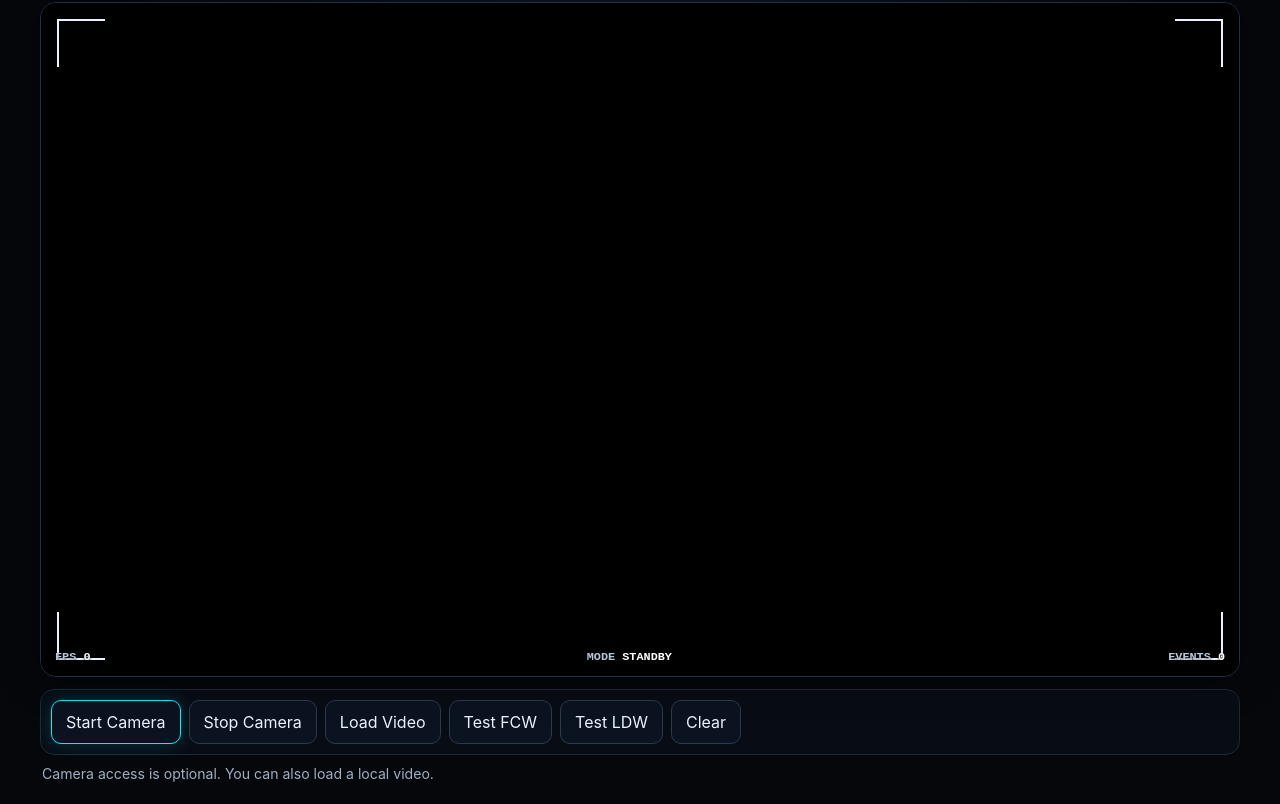
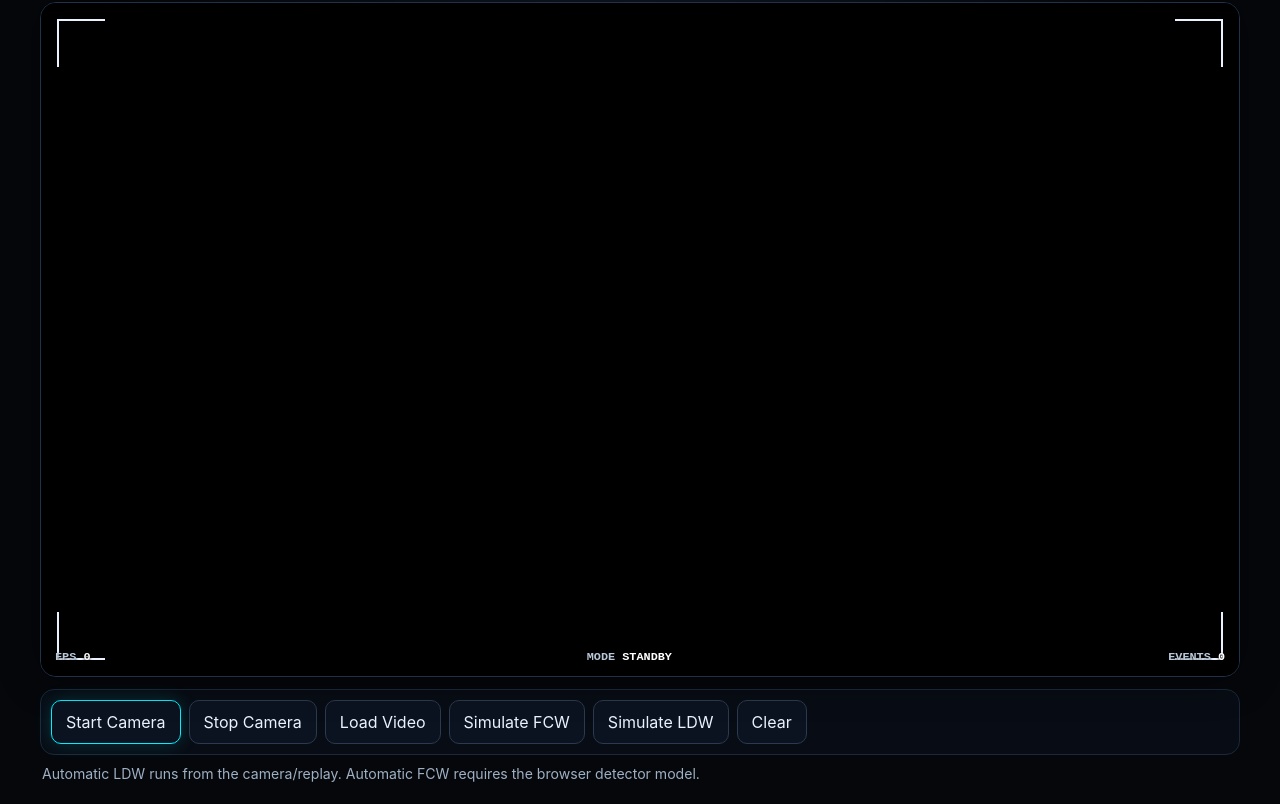
Before and after one commit to vishnuvcr/DASHCAM-V1, a plain HTML site: page index.html in a window 1280 px wide. Shown: the part 73-877 px from the top of the page. Drawn offline with Linux system fonts and the light colour scheme.

Commit message:
feat: prepare automatic FCW and LDW runtime

```diff
--- a/index.html
+++ b/index.html
@@ -47,12 +47,12 @@
         Load Video
         <input id="video-file" type="file" accept="video/*" hidden>
       </label>
-      <button id="test-fcw">Test FCW</button>
-      <button id="test-ldw">Test LDW</button>
+      <button id="test-fcw">Simulate FCW</button>
+      <button id="test-ldw">Simulate LDW</button>
       <button id="clear-warnings">Clear</button>
     </section>
 
-    <p id="message" class="message">Camera access is optional. You can also load a local video.</p>
+    <p id="message" class="message">Automatic LDW runs from the camera/replay. Automatic FCW requires the browser detector model.</p>
   </main>
 
   <script type="module" src="./js/app.js"></script>
```
